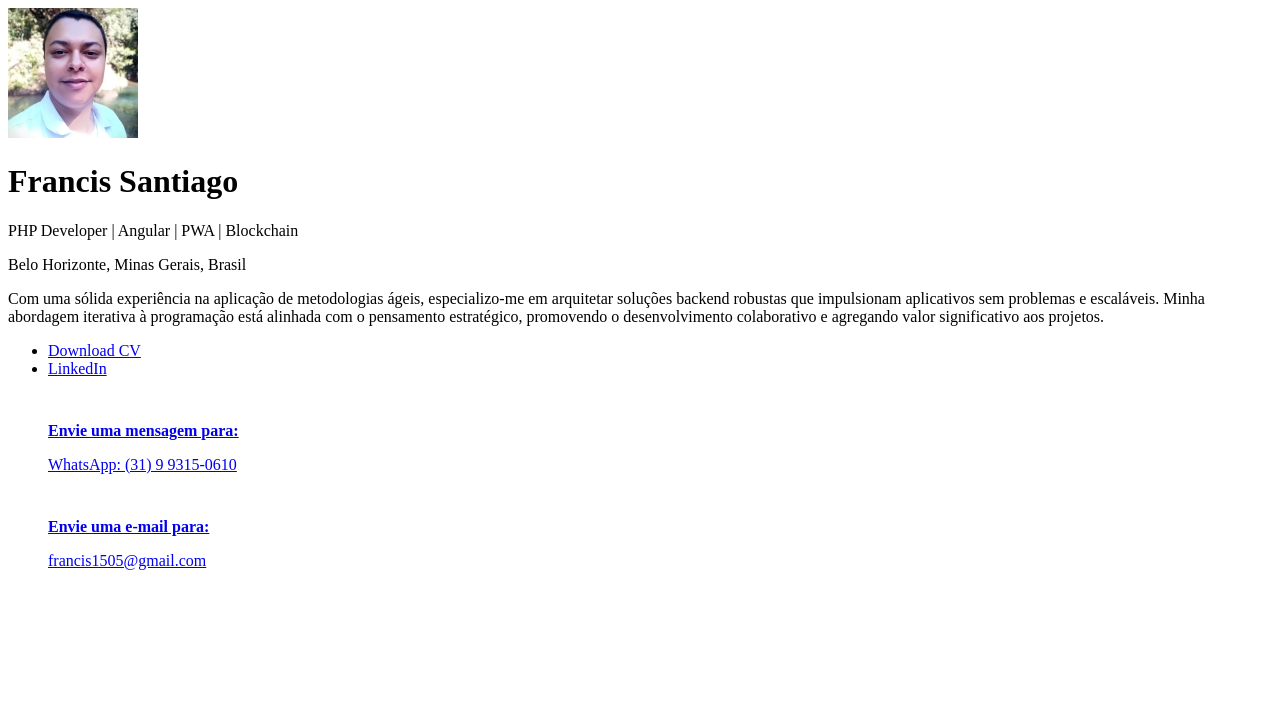
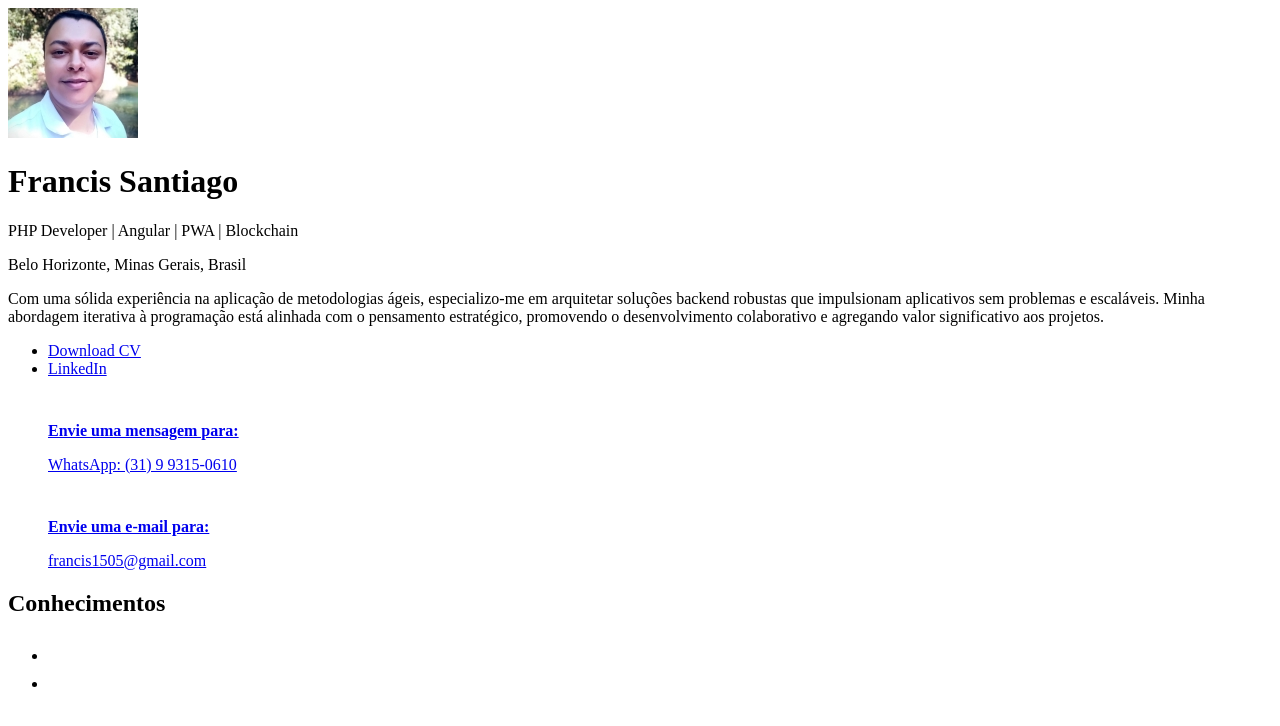
Before and after one commit to francissantiago/portfolio, an Angular app in the folder portfolio/: page / in a window 1280 px wide. Shown: the top 726 px of the page. Built offline with nearby package versions, Linux system fonts and the light colour scheme.

Commit message:
:sparkles: Knowledge

```diff
--- a/portfolio/src/app/modules/portfolio/components/header/header.component.html
+++ b/portfolio/src/app/modules/portfolio/components/header/header.component.html
@@ -45,7 +45,7 @@
         </figure>
 
         <figure>
-            <img src="assets/icons/whatsapp.svg" alt="Ícone para contato do WhatsApp" width="22px" height="24px" />
+            <img src="assets/icons/mail.svg" alt="Ícone para contato do E-mail" width="22px" height="24px" />
 
             <figcaption>
                 <a href="mailto:francis1505@gmail.com"
--- /dev/null
+++ b/portfolio/src/app/modules/portfolio/components/knowledge/knowledge.component.html
@@ -0,0 +1,10 @@
+<div class="container">
+    <h2>Conhecimentos</h2>
+    <ul>
+        @for(item of arrayKnowledge(); track item){
+        <li>
+            <img [src]="item.src" [alt]="item.alt" loading="lazy" width="22px" height="24px" />
+        </li>
+        }
+    </ul>
+</div>
--- /dev/null
+++ b/portfolio/src/app/modules/portfolio/components/knowledge/knowledge.component.ts
@@ -0,0 +1,24 @@
+import { Component, signal } from '@angular/core';
+
+// Interface
+import { IKnowledge } from '../../interface/IKnowledge.interface';
+
+@Component({
+  selector: 'app-knowledge',
+  standalone: true,
+  imports: [],
+  templateUrl: './knowledge.component.html',
+  styleUrl: './knowledge.component.scss'
+})
+export class KnowledgeComponent {
+  public arrayKnowledge = signal<IKnowledge[]>([
+    {
+      src: 'assets/icons/knowledge/html5.svg',
+      alt: 'Ícone de conhecimento em HTML5'
+    },
+    {
+      src: 'assets/icons/knowledge/css3.svg',
+      alt: 'Ícone de conhecimento em CSS3'
+    },
+  ]);
+}
--- /dev/null
+++ b/portfolio/src/app/modules/portfolio/interface/IKnowledge.interface.ts
@@ -0,0 +1,4 @@
+export interface IKnowledge {
+    src: string,
+    alt: string
+}
--- a/portfolio/src/app/modules/portfolio/pages/home/home.component.html
+++ b/portfolio/src/app/modules/portfolio/pages/home/home.component.html
@@ -1 +1,4 @@
 <app-header />
+<main>
+    <app-knowledge />
+</main>
--- a/portfolio/src/app/modules/portfolio/pages/home/home.component.ts
+++ b/portfolio/src/app/modules/portfolio/pages/home/home.component.ts
@@ -2,11 +2,12 @@
 
 // Components
 import { HeaderComponent } from '../../components/header/header.component';
+import { KnowledgeComponent } from '../../components/knowledge/knowledge.component';
 
 @Component({
   selector: 'app-home',
   standalone: true,
-  imports: [HeaderComponent],
+  imports: [HeaderComponent, KnowledgeComponent],
   templateUrl: './home.component.html',
   styleUrl: './home.component.scss'
 })
```
Also changed, not shown: portfolio/src/app/modules/portfolio/components/knowledge/knowledge.component.scss (added), 1 other file (tests, documents, lock files or other folders).
